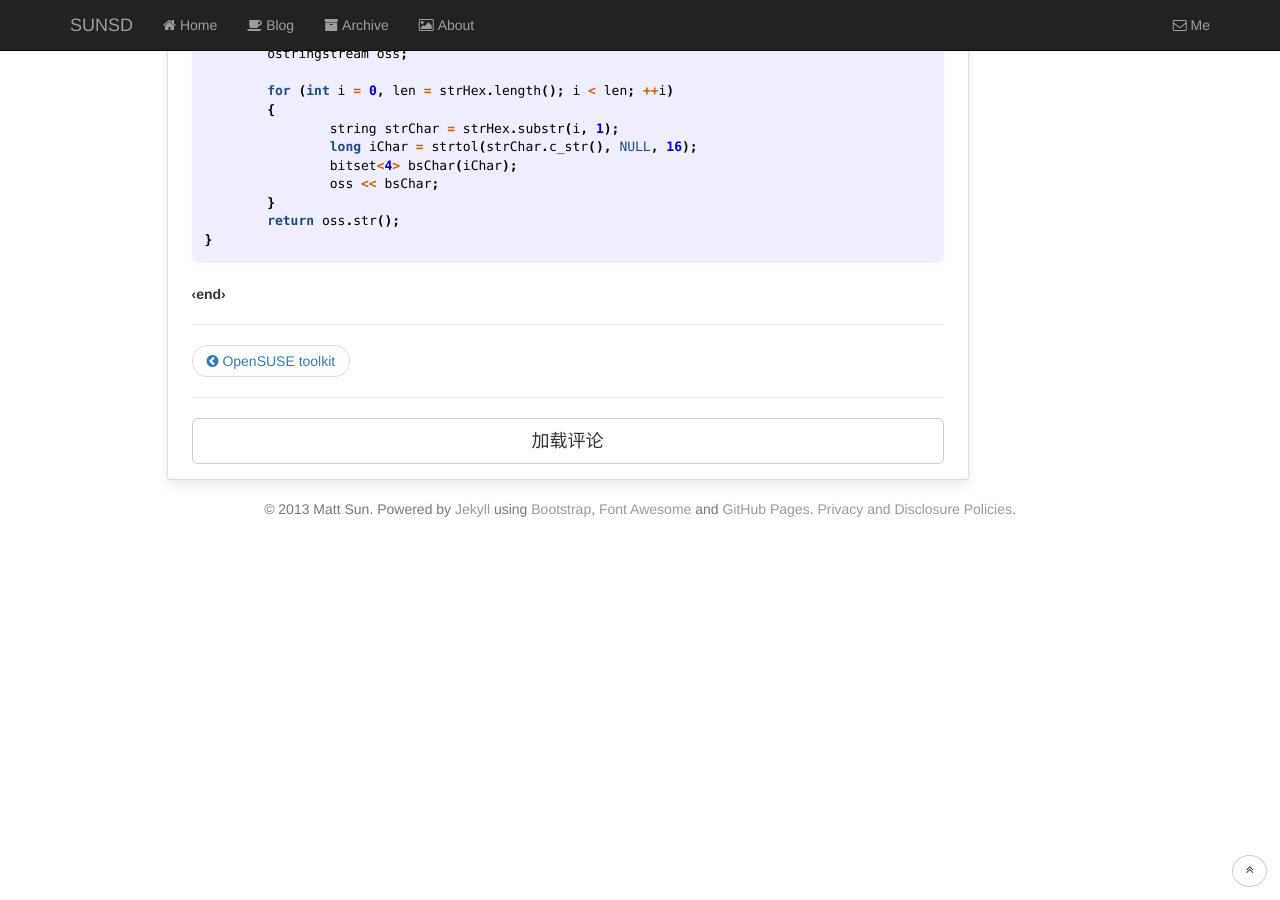
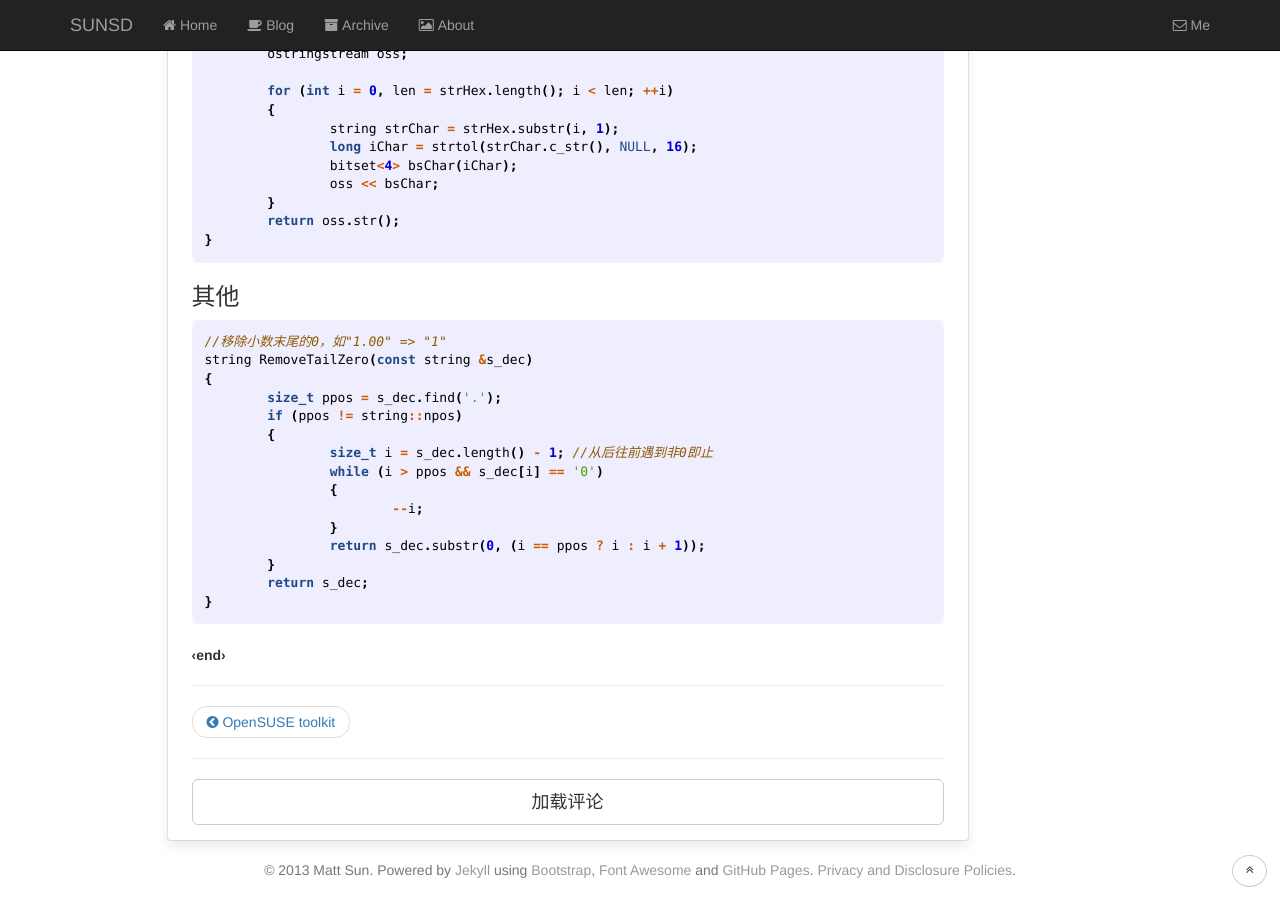
Before and after one commit to sunsd/sunsd.github.io, a Jekyll site: the page built from _posts/2015-01-13-hex-string-2-binary-string.md, in a window 1280 px wide and 900 px high, scrolled down 1098 px. Built offline with Jekyll 4.4.1, drawn with Linux system fonts in a browser that asks for light colours; nearby versions of some CDN libraries; Markdown is read by kramdown in place of the engine named in the settings; before the commit the page ends 1637 px from its top, so only the background shows below that.

Commit message:
Remove the zero in tail

````diff
--- a/_posts/2015-01-13-hex-string-2-binary-string.md
+++ b/_posts/2015-01-13-hex-string-2-binary-string.md
@@ -68,3 +68,22 @@ string Hex2Bin(const string &s_hex)
 	return oss.str();
 }
 ```
+
+###其他
+```c++
+//移除小数末尾的0，如"1.00" => "1"
+string RemoveTailZero(const string &s_dec)
+{
+	size_t ppos = s_dec.find('.');
+	if (ppos != string::npos)
+	{
+		size_t i = s_dec.length() - 1; //从后往前遇到非0即止
+		while (i > ppos && s_dec[i] == '0')
+		{
+			--i;
+		}
+		return s_dec.substr(0, (i == ppos ? i : i + 1));
+	}
+	return s_dec;
+}
+```
````
